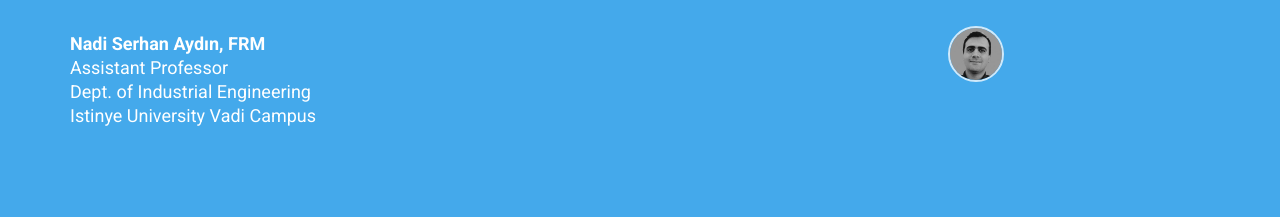
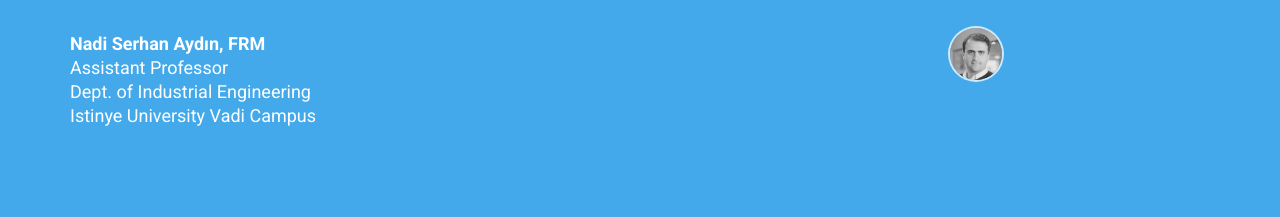
Before and after one commit to nsydn/nsydn.github.io, a Jekyll site: the page built from index.html, in a window 1280 px wide. Shown: the top 217 px of the page. Built offline with Jekyll 4.4.1, drawn with Linux system fonts in a browser that asks for light colours; nearby versions of some CDN libraries.

Commit message:
Update personal.yml

```diff
--- a/_data/personal.yml
+++ b/_data/personal.yml
@@ -2,7 +2,7 @@ name: Nadi Serhan Aydın, FRM
 
 label: Assistant Professor
 
-picture: /img/profile-picture3.jpg
+picture: /img/profile-picture5.jpg
 
 email1: serhan.aydin@istinye.edu.tr
 # email2: serhan.aydin@engr.istinye.edu.tr
```
